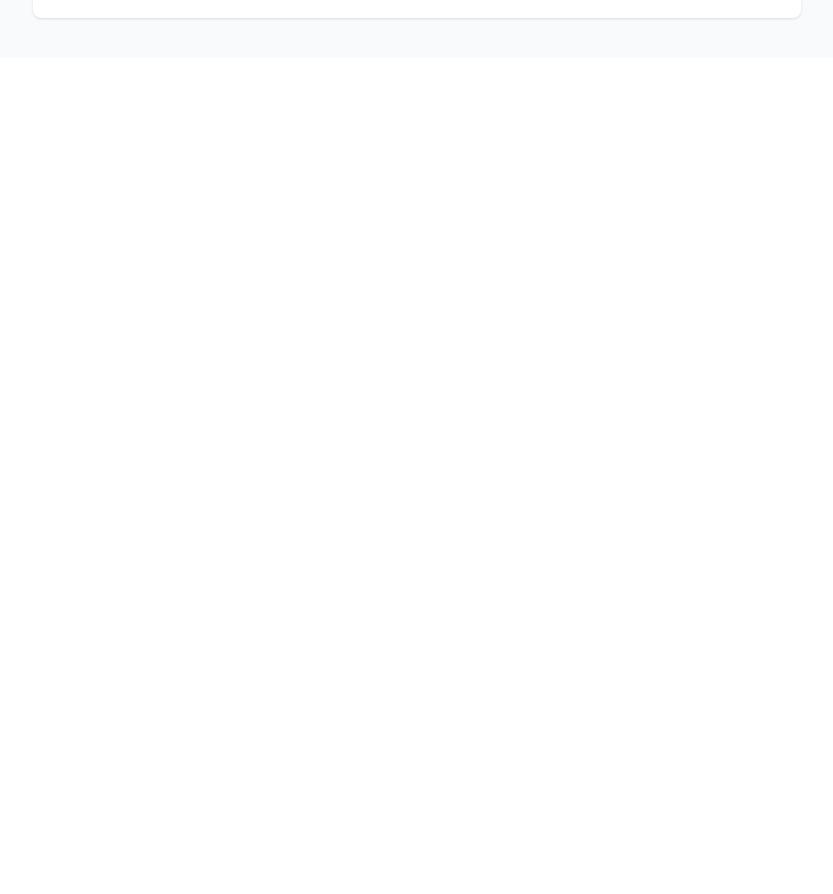
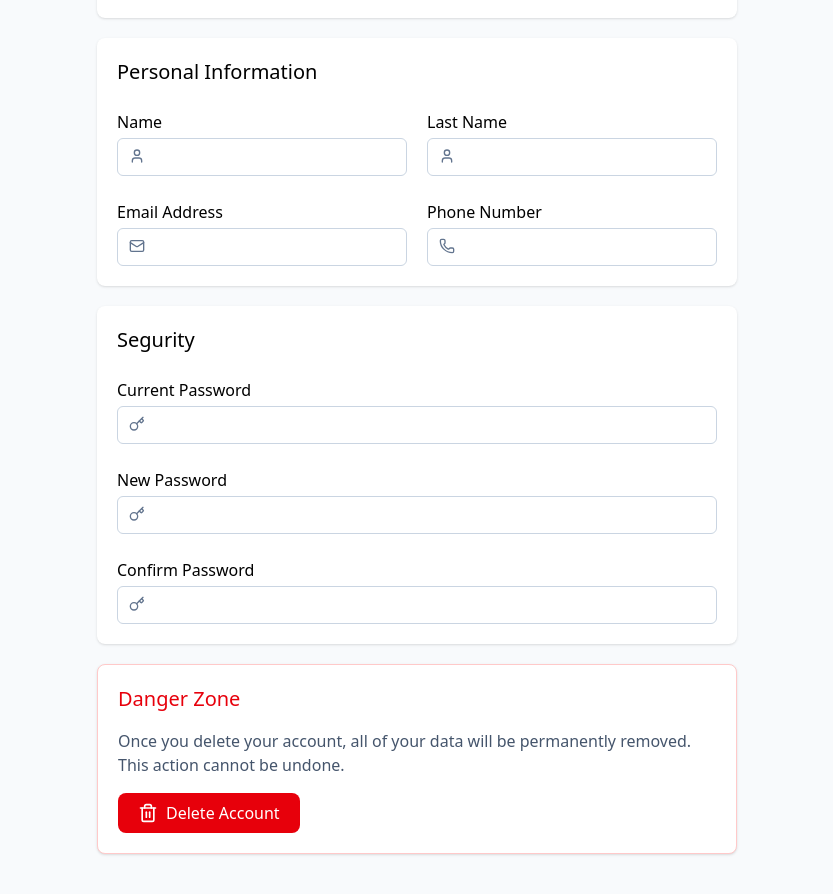
Before and after one commit to davidvchang/Joinly, a React (Vite) app in the folder frontend/: page /settings in a window 1280 px wide. Shown: the part 350-1244 px from the top of the page, without its empty margins (223-1056 px from the left). Before the commit the page ends 800 px from the top, so only its background shows below. Built offline with nearby package versions, Linux system fonts and the light colour scheme.

Commit message:
Add: Settings Page design

```diff
--- a/frontend/src/pages/Settings.tsx
+++ b/frontend/src/pages/Settings.tsx
@@ -1,10 +1,10 @@
 import React from 'react'
-import { Link } from 'lucide-react';
+import { Link, User, Mail, Phone, Key, Trash2 } from 'lucide-react';
 
 const Settings:React.FC = () => {
   return (
     <section className='flex flex-col py-10 w-full items-center bg-slate-50'>
-        <div className='w-[60%] flex flex-col gap-5'>
+        <div className='w-[50%] flex flex-col gap-5'>
             <div className='flex w-full justify-between'>
                 <span className='text-3xl font-semibold'>Account Settings</span>
 
@@ -32,6 +32,91 @@ const Settings:React.FC = () => {
                 </div>
             </div>
 
+            <div className='w-full flex flex-col shadow p-5 rounded-lg gap-6 bg-white'>
+                <span className='text-xl font-medium'>Personal Information</span>
+
+                <div className='flex gap-5'>
+                    <div className='flex flex-col gap-1 w-full'>
+                        <label htmlFor="name" className=''>Name</label>
+
+                        <div className='relative w-full'>
+                            <input type="text" name="name" id="name" className='border border-slate-300 rounded-md px-10 py-1.5 w-full'/>
+                            <User className='w-4 h-4 pointer-events-none absolute top-2.5 left-3 text-slate-500'/>
+                        </div>
+                    </div>
+
+                    <div className='flex flex-col gap-1 w-full'>
+                        <label htmlFor="last_name" className=''>Last Name</label>
+
+                        <div className='relative w-full'>
+                            <input type="text" name="last_name" id="last_name" className='border border-slate-300 rounded-md px-10 py-1.5 w-full'/>
+                            <User className='w-4 h-4 pointer-events-none absolute top-2.5 left-3 text-slate-500'/>
+                        </div>
+                    </div>
+                </div>
+
+                <div className='flex gap-5'>
+                    <div className='flex flex-col gap-1 w-full'>
+                        <label htmlFor="email" className=''>Email Address</label>
+
+                        <div className='relative w-full'>
+                            <input type="email" name="email" id="email" className='border border-slate-300 rounded-md px-10 py-1.5 w-full'/>
+                            <Mail className='w-4 h-4 pointer-events-none absolute top-2.5 left-3 text-slate-500'/>
+                        </div>
+                    </div>
+
+                    <div className='flex flex-col gap-1 w-full'>
+                        <label htmlFor="phone_number" className=''>Phone Number</label>
+
+                        <div className='relative w-full'>
+                            <input type="text" name="phone_number" id="phone_number" className='border border-slate-300 rounded-md px-10 py-1.5 w-full'/>
+                            <Phone className='w-4 h-4 pointer-events-none absolute top-2.5 left-3 text-slate-500'/>
+                        </div>
+                    </div>
+                </div>
+            </div>
+
+            <div className='w-full flex flex-col shadow p-5 rounded-lg gap-6 bg-white'>
+                <span className='text-xl font-medium'>Segurity</span>
+
+                <div className='flex flex-col gap-1 w-full'>
+                    <label htmlFor="current_password" className=''>Current Password</label>
+
+                    <div className='relative w-full'>
+                        <input type="password" name="current_password" id="current_password" className='border border-slate-300 rounded-md px-10 py-1.5 w-full'/>
+                        <Key className='w-4 h-4 pointer-events-none absolute top-2.5 left-3 text-slate-500'/>
+                    </div>
+                </div>
+
+                <div className='flex flex-col gap-1 w-full'>
+                    <label htmlFor="new_password" className=''>New Password</label>
+
+                    <div className='relative w-full'>
+                        <input type="password" name="new_password" id="new_password" className='border border-slate-300 rounded-md px-10 py-1.5 w-full'/>
+                        <Key className='w-4 h-4 pointer-events-none absolute top-2.5 left-3 text-slate-500'/>
+                    </div>
+                </div>
+                <div className='flex flex-col gap-1 w-full'>
+                    <label htmlFor="confirm_password" className=''>Confirm Password</label>
+
+                    <div className='relative w-full'>
+                        <input type="password" name="confirm_password" id="confirm_password" className='border border-slate-300 rounded-md px-10 py-1.5 w-full'/>
+                        <Key className='w-4 h-4 pointer-events-none absolute top-2.5 left-3 text-slate-500'/>
+                    </div>
+                </div>
+            </div>
+
+            <div className='w-full flex flex-col shadow p-5 rounded-lg gap-4 bg-white border border-red-200'>
+                <span className='text-xl font-medium text-red-600'>Danger Zone</span>
+
+                <span className='text-slate-600'>Once you delete your account, all of your data will be permanently removed. This action cannot be undone.</span>
+
+                <button className='flex items-center gap-2 w-fit h-fit bg-red-600 text-white px-5 py-2 rounded-lg hover:bg-red-700 hover:transition duration-300 cursor-pointer'>
+                    <Trash2 className='w-5 h-5'/>
+                    <span className='font-medium'>Delete Account</span>
+                </button>
+            </div>
+
         </div>
     </section>
   )
```
